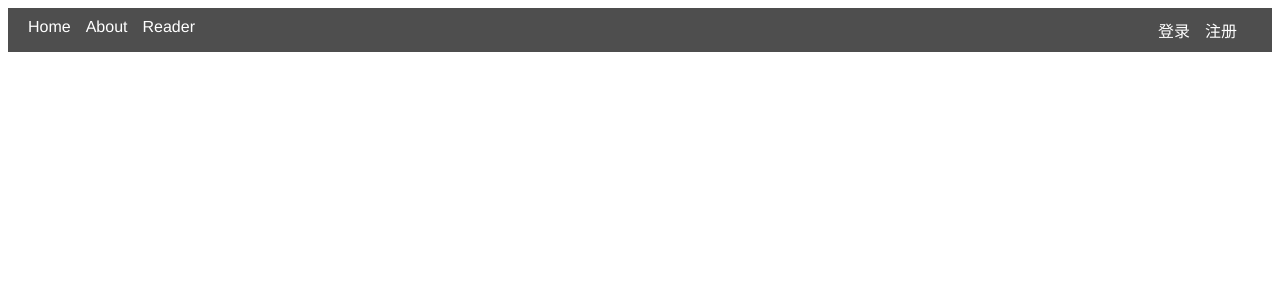
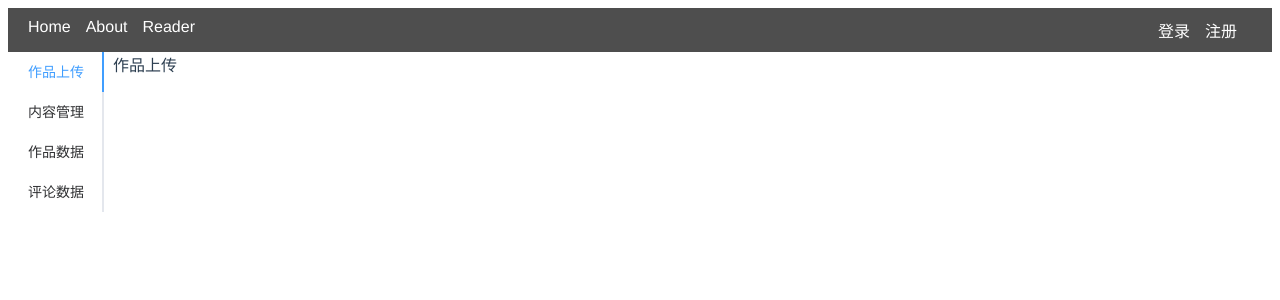
Before and after one commit to Ac-1d/RP2024, a Vue app in the folder front_end/: page /creation in a window 1280 px wide. Shown: the top 300 px of the page. Built offline with nearby package versions, Linux system fonts and the light colour scheme.

Commit message:
add Creation page

```diff
--- a/front_end/src/router/index.js
+++ b/front_end/src/router/index.js
@@ -13,6 +13,7 @@ import Login from "../views/Login.vue";
 import Register from "../views/Register.vue";
 import Comments from "../views/Comments.vue";
 import Mail from "../views/Mail/Mail.vue";
+import Creation from "../views/Creation/Creation.vue";
 
 Vue.use(VueRouter);
 
@@ -83,6 +84,11 @@ const routes = [
     name: 'Comments',
     component: Comments
   },// lzy
+  {// 创作
+    path:'/creation',
+    name: 'Creation',
+    component: Creation
+  },// lzy
   {
     path: "/Center",
     name: "Center",
--- /dev/null
+++ b/front_end/src/views/Creation/Creation.vue
@@ -0,0 +1,10 @@
+<template>
+  <el-container>
+    <el-tabs tab-position="left" style="width: max-content;">
+      <el-tab-pane label="作品上传">作品上传</el-tab-pane>
+      <el-tab-pane label="内容管理">内容管理</el-tab-pane>
+      <el-tab-pane label="作品数据">作品数据</el-tab-pane>
+      <el-tab-pane label="评论数据">评论数据</el-tab-pane>
+    </el-tabs>
+  </el-container>
+</template>
--- a/front_end/src/views/Mail/Mail.vue
+++ b/front_end/src/views/Mail/Mail.vue
@@ -1,6 +1,7 @@
 <template>
   <el-container>
-    <el-tabs tab-position="top" type="card" style="width: 100%;">
+    <el-tabs tab-position="top" type="card"
+    style="width: 100%; background-color: aliceblue;">
       <el-tab-pane label="写信"><Send/></el-tab-pane>
       <el-tab-pane label="收信"><Receive/></el-tab-pane>
       <el-tab-pane label="草稿箱">草稿箱</el-tab-pane>
--- a/front_end/src/views/Mail/Receive.vue
+++ b/front_end/src/views/Mail/Receive.vue
@@ -19,7 +19,6 @@
       </el-table-column>
       <el-table-column
         fixed="right"
-        label="操作"
         width="120">
         <template slot-scope="scope">
           <el-button
@@ -33,7 +32,6 @@
 
       <el-table-column
         fixed="right"
-        label="操作"
         width="120">
         <template slot-scope="scope">
           <el-button
```
Also changed, not shown: front_end/src/views/Creation/Analysis.vue (added), front_end/src/views/Creation/WorkComments.vue (added), front_end/src/views/Creation/Works.vue (added).
